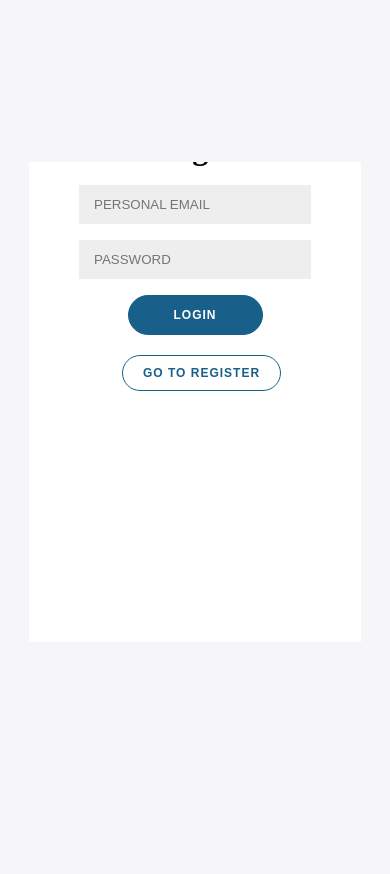
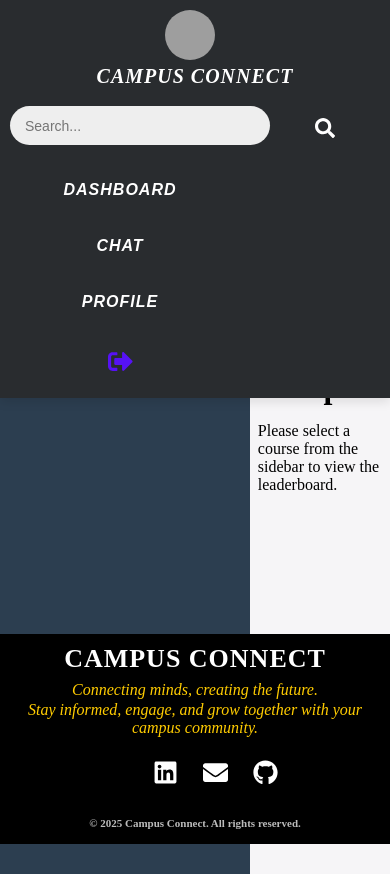
Before and after one commit to ultimatrix2/CampusConnect, a React (Create React App) app in the folder Frontend/: page / in a window 390 px wide. Built offline with nearby package versions, Linux system fonts and the light colour scheme; grey boxes are pictures that could not be loaded.

Commit message:
Redirected to home page

```diff
--- a/Frontend/package.json
+++ b/Frontend/package.json
@@ -8,6 +8,7 @@
     "react": "^19.0.0",
     "react-dom": "^19.0.0",
     "react-icons": "^5.4.0",
+    "react-redux": "^9.2.0",
     "react-router-dom": "^7.1.5",
     "react-scripts": "5.0.1",
     "web-vitals": "^4.2.4"
--- a/Frontend/src/App.js
+++ b/Frontend/src/App.js
@@ -1,11 +1,13 @@
-import Login from './Components/Login.jsx'
+// import React, { useState } from "react";
+import { BrowserRouter as Routes, Route } from "react-router-dom";
+import Home from "./Components/Home.jsx";
+import Login from "./Components/Login.jsx";
+import { useSelector } from 'react-redux'
+function App() {
 
-function App() {
   return (
-    <>
-      <Login/>
-    </>
-  );
+     <Home/>
+      );
 }
 
 export default App;
--- /dev/null
+++ b/Frontend/src/Components/Home.jsx
@@ -0,0 +1,13 @@
+import React from 'react'
+import Navbar from './Navbar.jsx'
+import Footer from './Footer.jsx'
+import Sidebar from './Sidebar.jsx'
+export default function Home() {
+  return (
+    <div>
+      <Navbar/>
+      <Sidebar/>
+      <Footer/>
+    </div>
+  )
+}
--- a/Frontend/src/Components/Login.jsx
+++ b/Frontend/src/Components/Login.jsx
@@ -66,7 +66,7 @@ function Login() {
 
       if (response.ok) {
         alert("Registration Successful! Redirecting...");
-        navigate("/register_success");
+        navigate("/home");
       } else {
         alert(`Error: ${data.message || "Registration failed"}`);
       }
@@ -93,7 +93,7 @@ function Login() {
       if (response.ok) {
         alert("Login Successful! Redirecting...");
         localStorage.setItem("token", data.token);
-        navigate("/login_success");
+        navigate("/home");
       } else {
         alert(`Error: ${data.message || "Login failed"}`);
       }
--- /dev/null
+++ b/Frontend/src/Components/Navbar.css
@@ -0,0 +1,153 @@
+/* Base Styles */
+.navbar {
+    display: flex;
+    justify-content: space-between;
+    align-items: center;
+    padding: 15px 30px;
+     background-color: #292c2f;
+    color: white;
+    box-shadow: 0 4px 10px rgba(0, 0, 0, 0.1);
+    position: fixed;
+    top: 0;
+    left: 0;
+    width: 100%;
+    z-index: 1000;
+    font-style: oblique;
+  }
+
+  .navbar-left {
+    display: flex;
+    align-items: center;
+  }
+
+  .logo {
+    width: 60px;
+    height: 60px;
+    margin-right: 10px;
+    border-radius: 50%;
+    object-fit: fill;
+    transition: transform 0.3s ease;
+  }
+
+  .logo:hover {
+    transform: rotate(360deg);
+  }
+
+  .website-name {
+    font-size: 26px;
+    font-weight: 700;
+    font-family: 'Lobster', cursive;
+    text-transform: uppercase;
+    letter-spacing: 1px;
+  }
+
+  .navbar-center {
+    flex-grow: 1;
+    display: flex;
+    justify-content: center;
+  }
+
+  .search-bar {
+    width: 50%;
+    padding: 10px 15px;
+    font-size: 16px;
+    border-radius: 25px;
+    border: none;
+    outline: none;
+    transition: all 0.3s ease;
+  }
+
+  .search-bar:focus {
+    width: 65%;
+    border: 2px solid #4caf50;
+    box-shadow: 0 0 10px rgba(76, 175, 80, 0.5);
+  }
+
+  .search-btn {
+    background-color: transparent;
+    border: none;
+    color: white;
+    cursor: pointer;
+    margin-left: 0px;
+  }
+
+  .navbar-right {
+    display: flex;
+    gap: 10px;
+    margin-left: -100px;
+    margin-right: 50px;
+  }
+
+  .navbar-btn {
+    background-color: transparent;
+    color: white;
+    border: none;
+    padding: 10px 40px;
+    font-size: 16px;
+    cursor: pointer;
+    border-radius: 30px;
+    transition: all 0.3s ease;
+    font-style: oblique;
+    font-family: 'Poppins', sans-serif;
+  }
+
+  .navbar-btn:hover {
+    transform: scale(1.05);
+    box-shadow: 0 4px 15px rgba(255, 117, 140, 0.5);
+  }
+
+  .logout-btn {
+    color: #5612f4;
+  }
+
+  .logout-btn:hover {
+    color: #d32f2f;
+    text-decoration: underline;
+  }
+
+  /* Responsive Design */
+  @media screen and (max-width: 768px) {
+    .navbar {
+        flex-direction: column;
+        padding: 10px;
+        text-align: center;
+    }
+
+    .navbar-left {
+        flex-direction: column;
+        align-items: center;
+    }
+
+    .logo {
+        width: 50px;
+        height: 50px;
+        margin-bottom: 5px;
+    }
+
+    .website-name {
+        font-size: 20px;
+    }
+
+    .navbar-center {
+        width: 100%;
+        margin-top: 10px;
+    }
+
+    .search-bar {
+        width: 80%;
+        font-size: 14px;
+    }
+
+    .navbar-right {
+        flex-direction: column;
+        align-items: center;
+        width: 100%;
+        margin-top: 10px;
+    }
+
+    .navbar-btn {
+        width: 90%;
+        padding: 10px;
+        font-size: 16px;
+    }
+  }
--- /dev/null
+++ b/Frontend/src/Components/Navbar.jsx
@@ -0,0 +1,31 @@
+import React from 'react';
+import './Navbar.css';
+import { FaSearch, FaSignOutAlt } from 'react-icons/fa';
+const Navbar = () => {
+  return (
+    <nav className="navbar">
+      <div className="navbar-left">
+        <img src="src\assets\logo2.jpeg" alt="Campus Connect Logo" className="logo" />
+        <span className="website-name">Campus Connect</span>
+      </div>
+      <div className="navbar-center">
+        <input
+          type="text"
+          placeholder="Search..."
+          className="search-bar"
+        />
+      <button className="search-btn">
+          <FaSearch size={20} />
+        </button>
+        </div>
+      <div className="navbar-right">
+        <button className="navbar-btn">Dashboard</button>
+        <button className="navbar-btn">Chat</button>
+        <button className="navbar-btn">Profile</button>
+        <button className="navbar-btn logout-btn" > <FaSignOutAlt size={25} /></button>
+      </div>
+    </nav>
+  );
+};
+
+export default Navbar;
--- a/Frontend/src/index.js
+++ b/Frontend/src/index.js
@@ -1,15 +1,14 @@
-import React from 'react';
-import ReactDOM from 'react-dom/client';
-import App from './App';
-import reportWebVitals from './reportWebVitals';
-import {BrowserRouter} from 'react-router-dom'
+import React from "react";
+import ReactDOM from "react-dom/client";
+// import { Provider } from "react-redux";
+// import store from "./store";
+import App from "./App";
 
-const root = ReactDOM.createRoot(document.getElementById('root'));
+const root = ReactDOM.createRoot(document.getElementById("root"));
 root.render(
-  <BrowserRouter>
   <React.StrictMode>
-    <App />
+    {/* <Provider store={store}>  */}
+      <App />
+    {/* </Provider> */}
   </React.StrictMode>
-  </BrowserRouter>
 );
-reportWebVitals();
```
Also changed, not shown: Frontend/src/Components/Login.css (+1 -26 lines), 1 other file (tests, documents, lock files or other folders).
